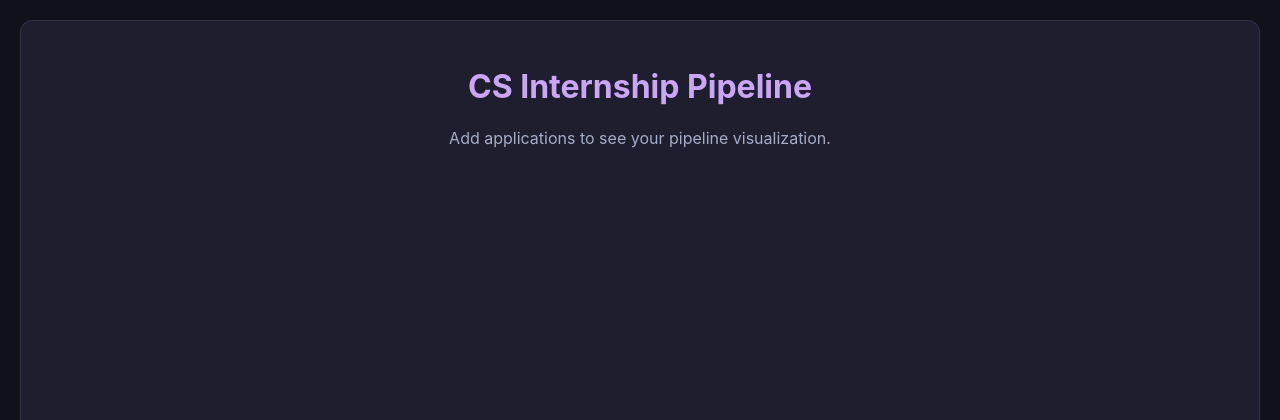
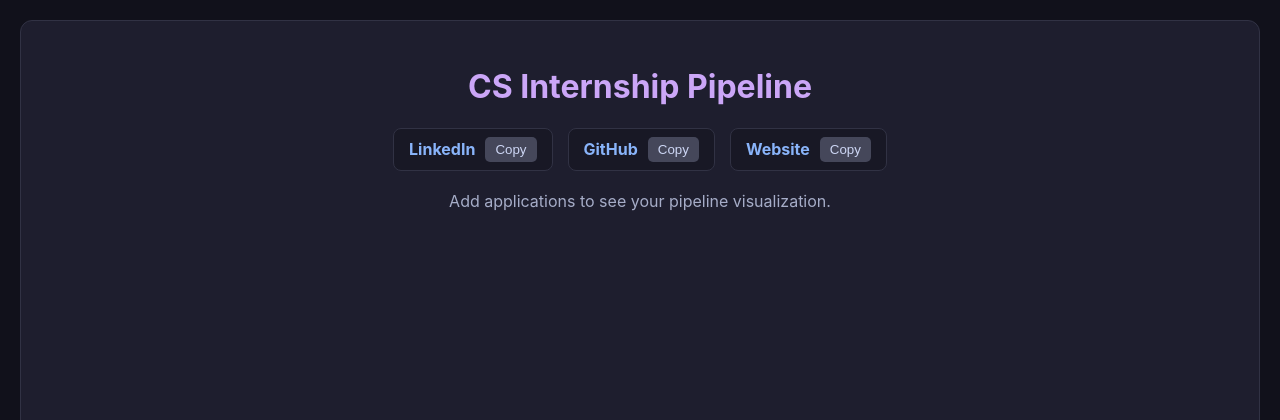
Before and after one commit to airwuu/internship-tracking, a Flask app: template templates/index.html in a window 1280 px wide. Shown: the top 420 px of the page. Run offline with Flask 3, Linux system fonts and the light colour scheme; tables that the repository leaves empty hold one stand-in row (values such as "Sample post"); the template is opened without the code that fills it: values that come from a table or form of the project are taken from there, most other values are stand-ins (such as "Sample title", 1, 10 or a date in 2020); some libraries are stand-ins or nearby versions.

Commit message:
add useful links

```diff
--- a/app.py
+++ b/app.py
@@ -39,7 +39,7 @@ STATUS_STAGES = ['Start', 'Applied', 'Online Assessment', 'Technical Screen', 'F
 STATUS_COLORS = {'Start': '#45475a', 'Applied': '#89b4fa', 'Online Assessment': '#fab387', 'Technical Screen': '#a6e3a1', 'Final Round': '#f9e2af', 'Offer': '#cba6f7', 'Offer Accepted': '#94e2d5', 'Offer Declined': '#eba0ac', 'Rejected': '#f38ba8', 'Withdrew': '#6c7086'}
 
 
-# --- UPDATED: Sankey Diagram Logic ---
+# --- Sankey Diagram Logic is unchanged ---
 def create_sankey_data():
     """Processes database history to generate data for the Sankey diagram."""
     history = StatusHistory.query.all()
@@ -52,7 +52,6 @@ def create_sankey_data():
 
     links = df.groupby(['source', 'target']).sum().reset_index()
 
-    # This is the list of original, clean node labels
     all_nodes = list(pd.unique(links[['source', 'target']].values.ravel('K')))
     for stage in STATUS_STAGES:
         if stage not in all_nodes:
@@ -63,7 +62,6 @@ def create_sankey_data():
     target_totals = links.groupby('target')['value'].sum()
     node_totals = pd.concat([source_totals, target_totals], axis=1).max(axis=1).fillna(0).astype(int)
 
-    # These are the formatted labels for display
     formatted_labels = []
     for node in all_nodes:
         total = node_totals.get(node, 0)
@@ -82,13 +80,23 @@ def create_sankey_data():
     node_colors = [STATUS_COLORS.get(node, '#888888') for node in all_nodes]
 
     sankey_nodes = {
-        'label': formatted_labels,  # For display
-        'clean_label': all_nodes,   # NEW: For JavaScript logic
+        'label': formatted_labels,
+        'clean_label': all_nodes,
         'color': node_colors
     }
 
     return {'nodes': sankey_nodes, 'links': sankey_links}
-# --- All other routes (index, edit, delete, etc.) are unchanged ---
+
+# --- UPDATED: Load personal links ---
+def load_links():
+    """Loads personal links from config.json."""
+    try:
+        with open('config.json') as f:
+            return json.load(f)
+    except (IOError, json.JSONDecodeError):
+        return {}
+
+# --- UPDATED: Index route to include links ---
 @app.route('/')
 def index():
     search_query = request.args.get('search', '').strip()
@@ -108,8 +116,10 @@ def index():
         applications_query = applications_query.order_by(Application.date_applied.desc())
     applications = applications_query.all()
     sankey_json = json.dumps(create_sankey_data()) if create_sankey_data() else '{}'
-    return render_template('index.html', applications=applications, sankey_data=sankey_json, status_stages=STATUS_STAGES[1:], search_query=search_query, sort_by=sort_by, filter_status=filter_status)
+    personal_links = load_links() # Load the links
+    return render_template('index.html', applications=applications, sankey_data=sankey_json, status_stages=STATUS_STAGES[1:], search_query=search_query, sort_by=sort_by, filter_status=filter_status, personal_links=personal_links)
 
+# --- All other routes (edit, delete, etc.) are unchanged ---
 @app.route('/edit/<int:app_id>', methods=['GET', 'POST'])
 def edit_application(app_id):
     app_to_edit = Application.query.get_or_404(app_id)
--- a/templates/index.html
+++ b/templates/index.html
@@ -55,13 +55,44 @@
         .toggle-note { font-size: 0.8em; color: var(--sky); cursor: pointer; display: block; margin-top: 5px; font-weight: bold; }
         .toggle-note:hover { text-decoration: underline; }
         .update-status-form select { width: 100%; cursor: pointer; }
+        /* --- NEW STYLES for personal links --- */
+        .personal-links { display: flex; justify-content: center; gap: 15px; margin-bottom: 20px; }
+        .link-item { display: flex; align-items: center; background-color: var(--mantle); padding: 8px 15px; border-radius: 8px; border: 1px solid var(--surface0); }
+        .link-item a { margin-right: 10px; text-decoration: none; font-weight: bold; }
+        .copy-btn { background-color: var(--surface1); color: var(--text); border: none; padding: 5px 10px; border-radius: 5px; cursor: pointer; }
+        .copy-btn:hover { background-color: var(--surface2); }
     </style>
 </head>
 <body>
     <div class="container">
         <h1>CS Internship Pipeline</h1>
+
+        {% if personal_links %}
+        <div class="personal-links">
+            {% if personal_links.linkedin %}
+            <div class="link-item">
+                <a href="{{ personal_links.linkedin }}" target="_blank">LinkedIn</a>
+                <button class="copy-btn" onclick="copyToClipboard('{{ personal_links.linkedin }}')">Copy</button>
+            </div>
+            {% endif %}
+            {% if personal_links.github %}
+            <div class="link-item">
+                <a href="{{ personal_links.github }}" target="_blank">GitHub</a>
+                <button class="copy-btn" onclick="copyToClipboard('{{ personal_links.github }}')">Copy</button>
+            </div>
+            {% endif %}
+            {% if personal_links.personal_website %}
+            <div class="link-item">
+                <a href="{{ personal_links.personal_website }}" target="_blank">Website</a>
+                <button class="copy-btn" onclick="copyToClipboard('{{ personal_links.personal_website }}')">Copy</button>
+            </div>
+            {% endif %}
+        </div>
+        {% endif %}
+
         <div id="sankey-diagram"></div>
         <hr style="margin: 40px 0; border-color: var(--surface0);">
+
         <h2>Add New Application</h2>
         <div class="form-section">
             <form action="{{ url_for('add_application') }}" method="post" class="form-row" style="gap: 10px;">
@@ -71,6 +102,7 @@
                 <button type="submit">Add Application</button>
             </form>
         </div>
+
         <h2>Current Applications</h2>
         <div class="form-section">
             <form action="{{ url_for('index') }}" method="get" class="controls-form">
@@ -84,6 +116,7 @@
                 <button type="button" onclick="window.location.href='{{ url_for('index') }}'">Clear All</button>
             </form>
         </div>
+
         <table>
             <thead>
                 <tr>
@@ -136,7 +169,17 @@
             </tbody>
         </table>
     </div>
+
     <script>
+        // --- NEW: Clipboard function ---
+        function copyToClipboard(text) {
+            navigator.clipboard.writeText(text).then(function() {
+                alert('Copied to clipboard!');
+            }, function(err) {
+                alert('Could not copy text: ', err);
+            });
+        }
+
         function parseJsonData(jsonString) { try { return JSON.parse(jsonString); } catch (e) { console.error("Failed to parse JSON data:", e); return null; } }
         const sankeyData = parseJsonData('{{ sankey_data|safe }}');
 
@@ -145,7 +188,6 @@
             const data = [{
                 type: "sankey",
                 orientation: "h",
-                // This 'arrangement' property helps prevent nodes from overlapping
                 arrangement: "snap",
                 node: {
                     pad: 15,
@@ -165,29 +207,17 @@
 
             Plotly.newPlot(plotDiv, data, layout);
 
-            // --- CORRECTED: Event listener logic ---
             plotDiv.on('plotly_click', function(data) {
                 const point = data.points[0];
-
-                // Check if a LINK was clicked. The event data for a link has a 'source' and 'target'
-                // inside an 'arrangement' object, or directly on the point itself. We will check for the link's value.
                 if (point && point.value !== undefined && point.label === undefined) {
-
-                    // The event data gives us the source and target LABELS directly
                     const targetLabel = point.target.label;
-
-                    // The labels might still have the number and <br> tag, so we clean them up.
                     const cleanTargetLabel = targetLabel.split(" ").pop();
-
-                    // Safely get the current URL parameters
                     const currentSearch = {{ search_query|tojson }};
                     const currentSort = {{ sort_by|tojson }};
-
                     const params = new URLSearchParams();
                     params.set('filter_status', cleanTargetLabel);
                     params.set('sort_by', currentSort);
                     params.set('search', currentSearch);
-
                     window.location.search = params.toString();
                 }
             });
@@ -196,7 +226,6 @@
             document.getElementById('sankey-diagram').innerHTML = '<p style="text-align:center; color:#a6adc8;">Add applications to see your pipeline visualization.</p>';
         }
 
-        // This function is unchanged
         function toggleNote(element) {
             const noteContent = element.previousElementSibling;
             noteContent.classList.toggle('expanded');
@@ -205,5 +234,3 @@
     </script>
 </body>
 </html>
-</body>
-</html>
```
Also changed, not shown: 1 other file.
